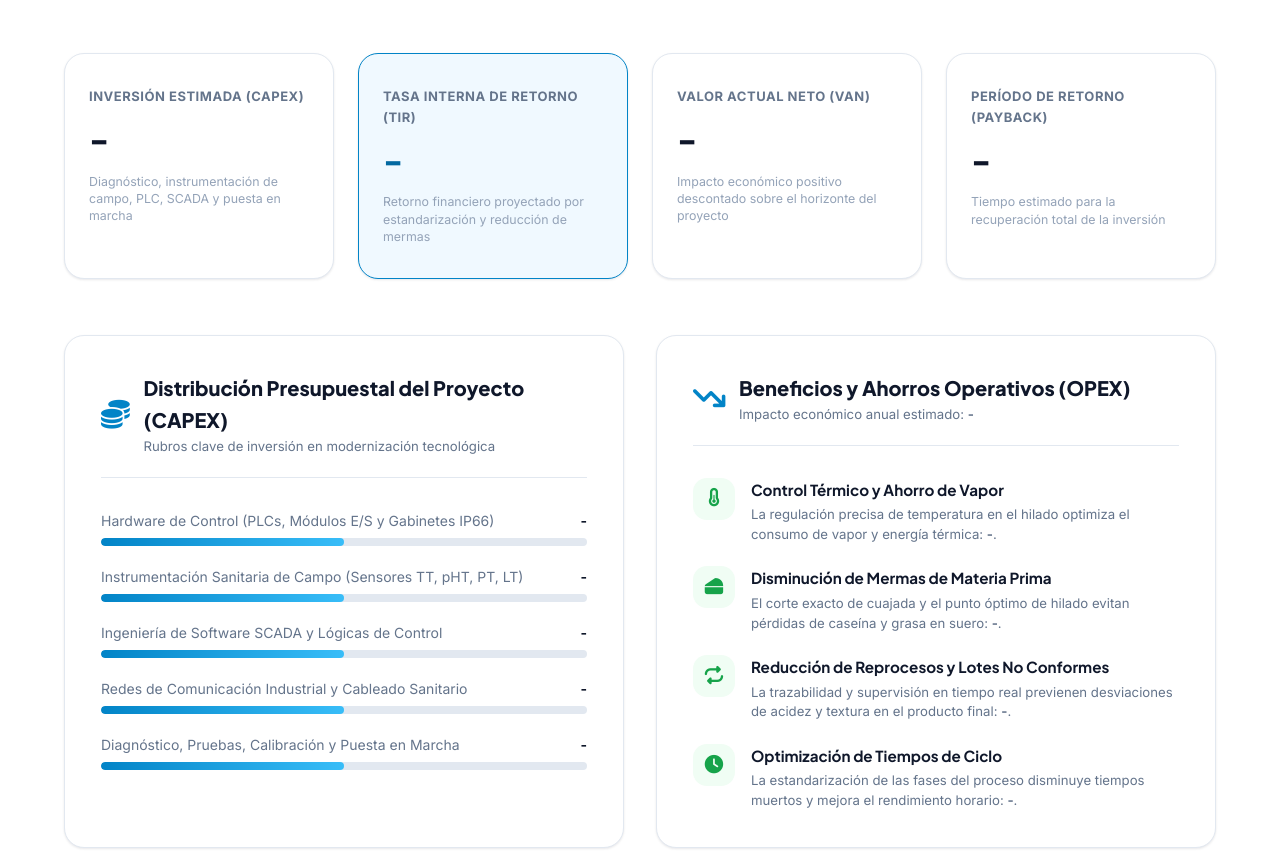
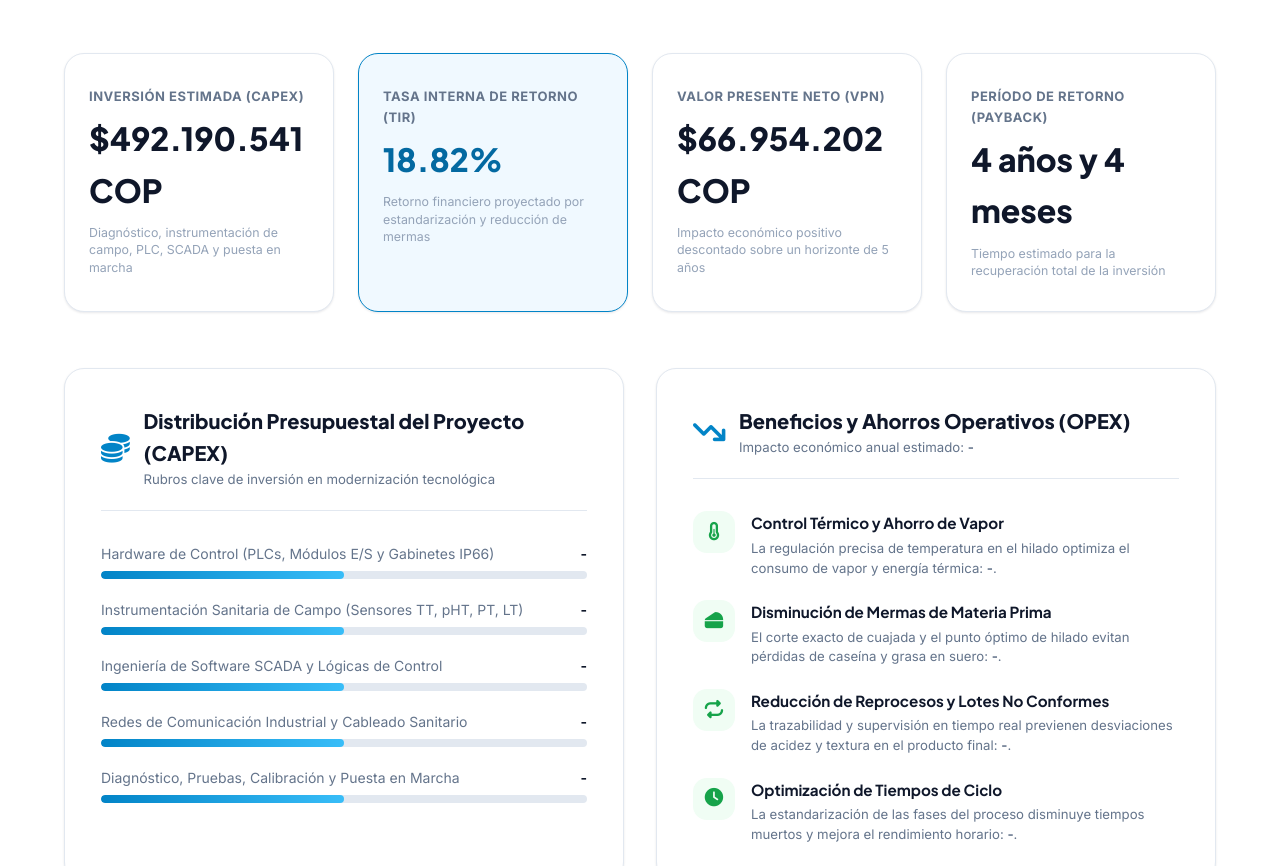
Before and after one commit to capitan16/owltech, a plain HTML site: page proyecto-lactea-40.html in a window 1280 px wide. Shown: the part 4671-5537 px from the top of the page. Drawn offline with Linux system fonts and the light colour scheme.

Commit message:
feat: actualizar indicadores financieros del proyecto lactea (CAPEX, TIR, VPN, Payback)

```diff
--- a/proyecto-lactea-40.html
+++ b/proyecto-lactea-40.html
@@ -411,25 +411,25 @@
         <div class="financial-summary-cards">
           <div class="fin-card">
             <span class="fin-label">Inversión Estimada (CAPEX)</span>
-            <div class="fin-value">-</div>
+            <div class="fin-value">$492.190.541 COP</div>
             <span class="fin-sub">Diagnóstico, instrumentación de campo, PLC, SCADA y puesta en marcha</span>
           </div>
 
           <div class="fin-card highlight-fin">
             <span class="fin-label">Tasa Interna de Retorno (TIR)</span>
-            <div class="fin-value">-</div>
+            <div class="fin-value">18.82%</div>
             <span class="fin-sub">Retorno financiero proyectado por estandarización y reducción de mermas</span>
           </div>
 
           <div class="fin-card">
-            <span class="fin-label">Valor Actual Neto (VAN)</span>
-            <div class="fin-value">-</div>
-            <span class="fin-sub">Impacto económico positivo descontado sobre el horizonte del proyecto</span>
+            <span class="fin-label">Valor Presente Neto (VPN)</span>
+            <div class="fin-value">$66.954.202 COP</div>
+            <span class="fin-sub">Impacto económico positivo descontado sobre un horizonte de 5 años</span>
           </div>
 
           <div class="fin-card">
             <span class="fin-label">Período de Retorno (Payback)</span>
-            <div class="fin-value">-</div>
+            <div class="fin-value">4 años y 4 meses</div>
             <span class="fin-sub">Tiempo estimado para la recuperación total de la inversión</span>
           </div>
         </div>
@@ -746,9 +746,9 @@
                 <li><span>Proyecto:</span> <strong>Automatización y Supervisión SCADA en Pasta Hilada</strong></li>
                 <li><span>Sector:</span> <strong>Derivados Lácteos / Quesería</strong></li>
                 <li><span>Alcance:</span> <strong>Diagnóstico + Instrumentación + SCADA en Tiempo Real</strong></li>
-                <li><span>CAPEX Estimado:</span> <strong>-</strong></li>
-                <li><span>TIR Estimada:</span> <strong>-</strong></li>
-                <li><span>Período de Retorno:</span> <strong>-</strong></li>
+                <li><span>CAPEX Estimado:</span> <strong>$492.190.541 COP</strong></li>
+                <li><span>TIR Estimada:</span> <strong>18.82%</strong></li>
+                <li><span>Período de Retorno:</span> <strong>4 años y 4 meses</strong></li>
                 <li><span>Normativas:</span> <strong>ISA-88 · ISA-18.2 · BPM / HACCP</strong></li>
                 <li><span>Firma de Ingeniería:</span> <strong>OWLTECH AUTOMATION</strong></li>
               </ul>
```
